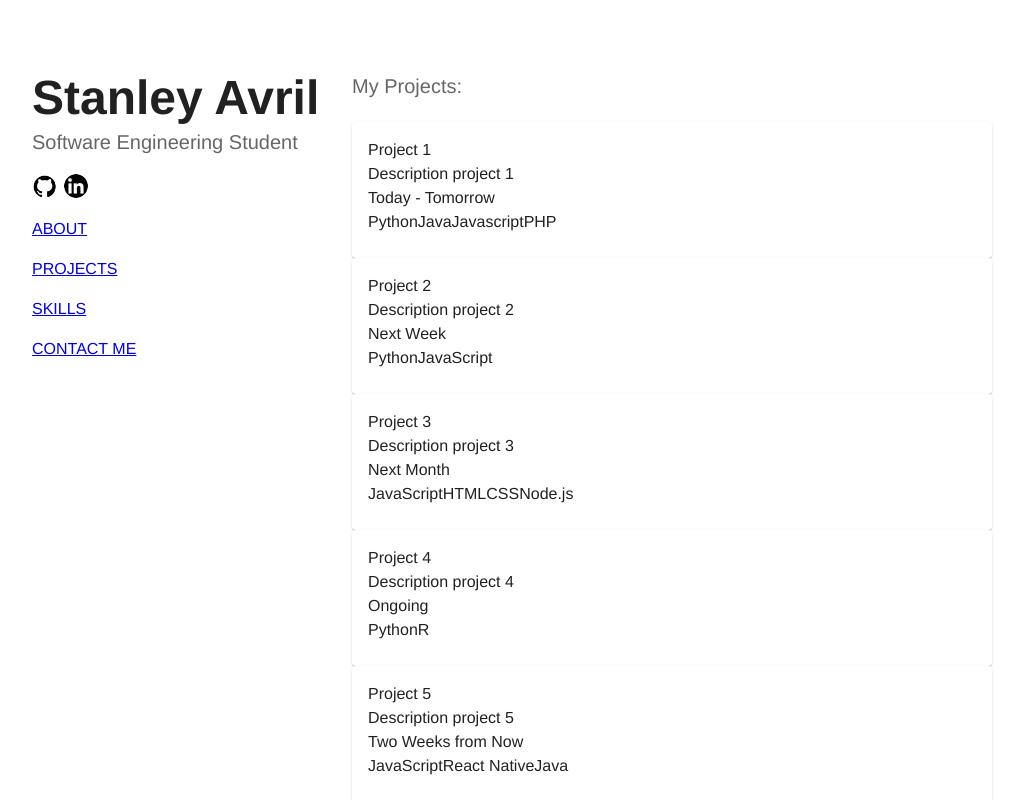
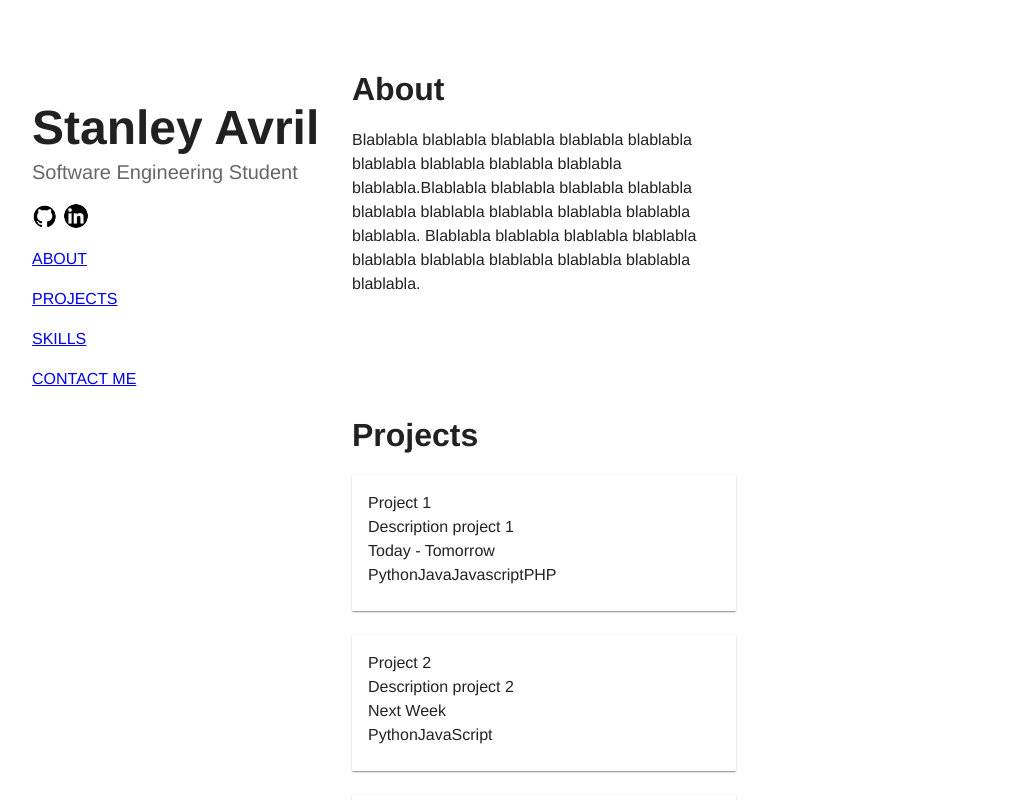
Before and after one commit to stanleyavril123/myPortfolio, a React (Create React App) app in the folder my-portfolio/: page / in a window 1280 px wide. Shown: the whole page, without its empty margins (224-1248 px from the left). Built offline with nearby package versions, Linux system fonts and the light colour scheme.

Commit message:
Added the about section and cleaned up my data.json

```diff
--- a/my-portfolio/src/App.jsx
+++ b/my-portfolio/src/App.jsx
@@ -1,9 +1,10 @@
 import React from "react";
-import { Box } from "@mui/material";
+import { Box, Stack } from "@mui/material";
 import Header from "./components/Header";
 import Socials from "./components/Socials";
 import Projects from "./components/Projects";
 import NavButton from "./components/NavButton";
+import About from "./components/About";
 
 // Hero Section
 //  ↓
@@ -31,7 +32,7 @@ function App() {
       <Box
         sx={{
           position: "fixed",
-          top: "70px",
+          top: "100px",
           left: "20%",
           display: "flex",
           flexDirection: "column",
@@ -50,7 +51,11 @@ function App() {
           paddingBottom: "100px",
         }}
       >
-        <Projects />
+        <Stack spacing={15} sx={{width: "60%"}}>
+          <About />
+          <Projects />
+        </Stack>
+
       </Box>
     </Box>
   );
--- /dev/null
+++ b/my-portfolio/src/components/About.jsx
@@ -0,0 +1,20 @@
+import React from "react";
+import data from "../data.json"
+import { Typography } from "@mui/material";
+
+const { about } = data;
+
+export default function About() {
+    return (
+
+        <div id="about">
+            <Typography variant="h2" sx={{paddingBottom: "20px",}}>
+            About
+            </Typography>
+            <Typography>{about.about_me}</Typography>
+
+        </div>
+
+
+    );
+}
--- a/my-portfolio/src/components/Projects.jsx
+++ b/my-portfolio/src/components/Projects.jsx
@@ -1,26 +1,31 @@
-import {Card, CardContent, Typography } from "@mui/material";
+import {Card, CardContent, Stack, Typography } from "@mui/material";
 import React from "react";
-import data from "../projectData.json"
+import data from "../data.json"
 
 
 export default function Projects() {
-
+    const { projects } = data;
     return (
 
         <div id="projects">
-            <Typography variant="h6" color="textSecondary" sx={{paddingBottom: "20px",}}>
-                My Projects:
+            <Typography variant="h2" sx={{paddingBottom: "20px",}}>
+            Projects
             </Typography>
-            {data.map(((data, index) => (
-                <Card key={index} style={{}}>
-                    <CardContent>
-                        <Typography>{data.title}</Typography>
-                        <Typography>{data.description}</Typography>
-                        <Typography>{data.date}</Typography>
-                        <Typography>{data.languages}</Typography>
-                    </CardContent>
-                </Card>
-            )))}
+            <Stack spacing={3}>
+                {projects.map(((project, index) => (
+                    <Card key={index}
+                    sx={{borderRadius: "0", }}
+                    >
+                        <CardContent>
+                            <Typography>{project.title}</Typography>
+                            <Typography>{project.description}</Typography>
+                            <Typography>{project.date}</Typography>
+                            <Typography>{project.languages}</Typography>
+                        </CardContent>
+                    </Card>
+                )))}
+            </Stack>
+
         </div>
 
 
--- a/my-portfolio/src/projectData.json
+++ b/my-portfolio/src/data.json
@@ -1,4 +1,5 @@
-[
+{
+  "projects": [
     {
       "title": "Project 1",
       "description": "Description project 1",
@@ -35,4 +36,11 @@
       "date": "This Weekend",
       "languages": ["HTML", "CSS", "JavaScript"]
     }
-  ]
+  ],
+
+  "about":
+    {
+      "about_me":  " Blablabla blablabla blablabla blablabla blablabla blablabla blablabla blablabla blablabla blablabla.Blablabla blablabla blablabla blablabla blablabla blablabla blablabla blablabla blablabla blablabla. Blablabla blablabla blablabla blablabla blablabla blablabla blablabla blablabla blablabla blablabla."
+    }
+
+}
```
